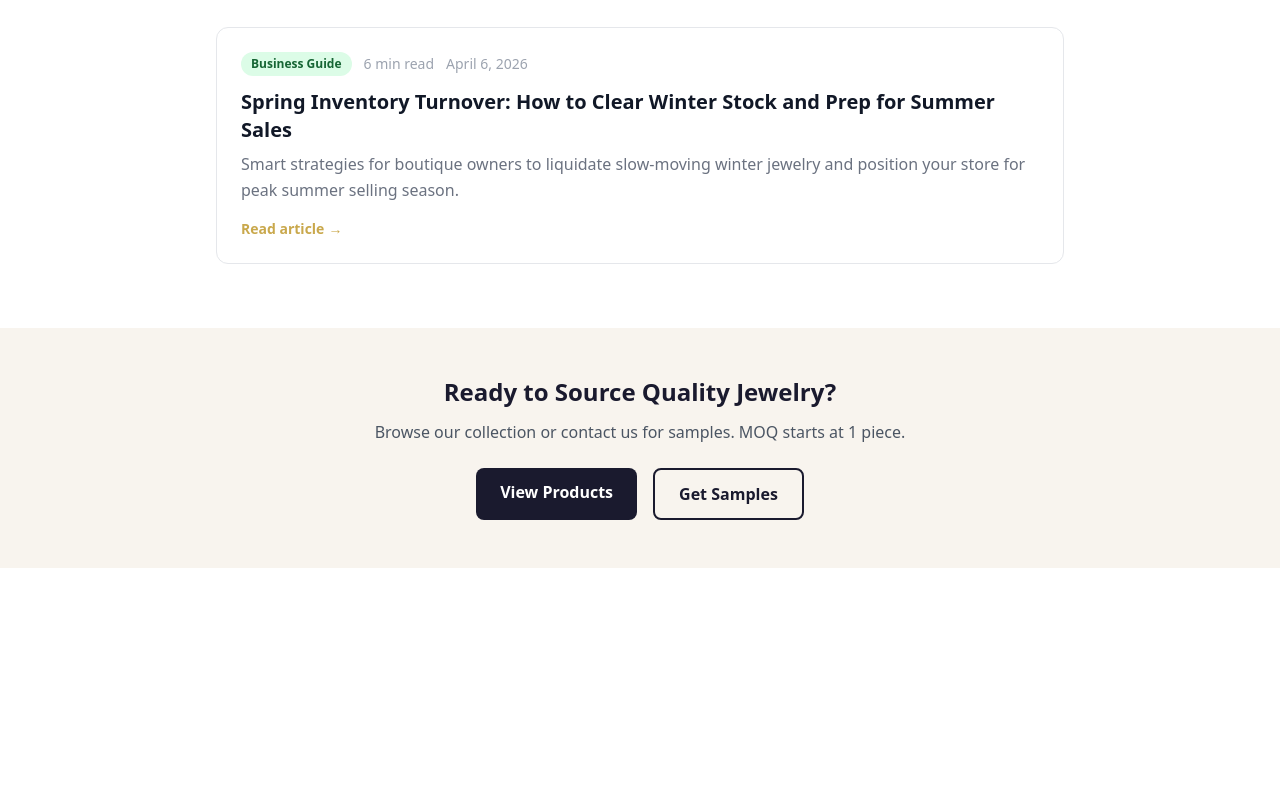
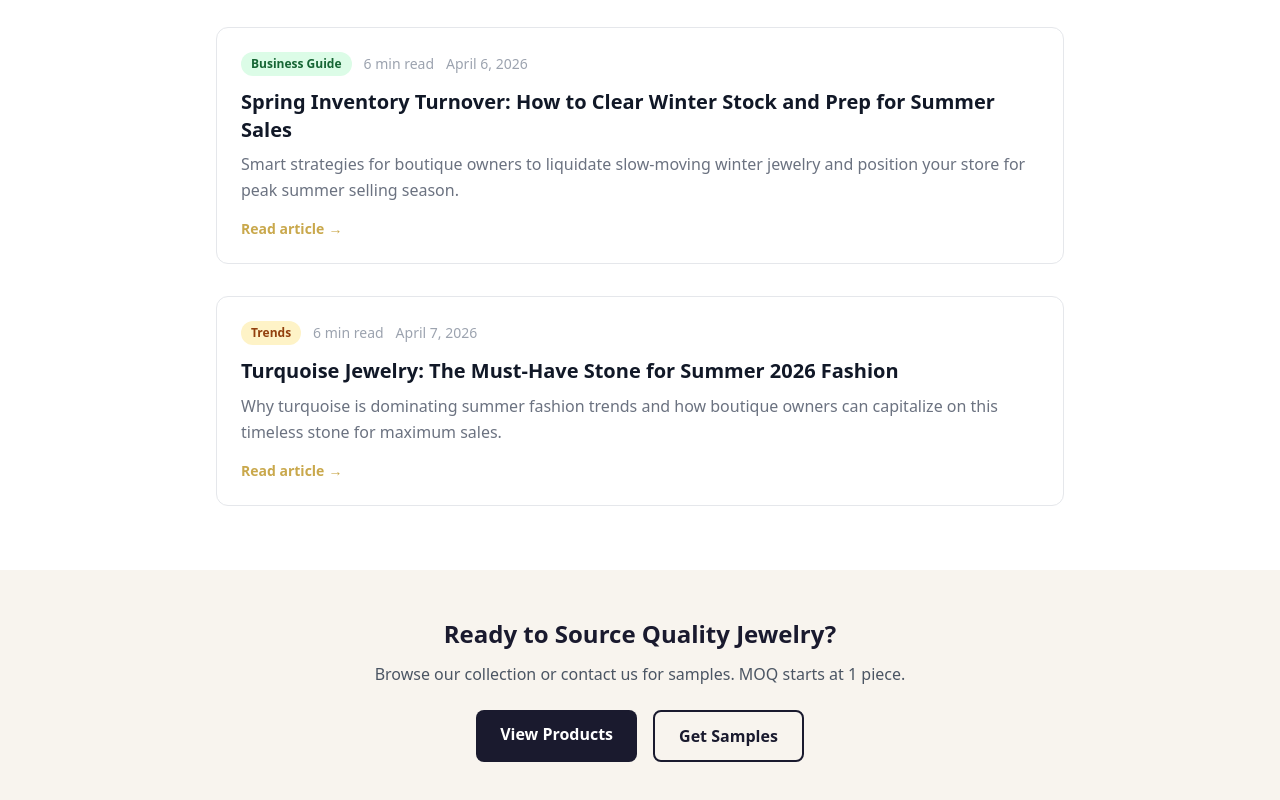
Before and after one commit to apriljacky1988-collab/sheplusjewelry, a Next.js app: page /blog in a window 1280 px wide. Shown: the part 6970-7770 px from the top of the page. Before the commit the page ends 7538 px from the top, so only its background shows below. Built offline with nearby package versions, Linux system fonts and the light colour scheme.

Commit message:
Add daily SEO article: Turquoise Jewelry Summer Fashion 2026 (2026-04-07)

```diff
--- a/app/data/blog.ts
+++ b/app/data/blog.ts
@@ -2049,4 +2049,181 @@ We understand the April crunch. That's why we structure our wholesale program fo
 *Sheplus Jewelry supplies 160+ US boutiques with small-batch turquoise, pearl, and sterling silver jewelry. MOQ 1 piece for samples.*
     `.trim(),
   },
+
+  {
+    slug: 'turquoise-jewelry-summer-fashion-2026',
+    title: 'Turquoise Jewelry: The Must-Have Stone for Summer 2026 Fashion',
+    description: 'Why turquoise is dominating summer fashion trends and how boutique owners can capitalize on this timeless stone for maximum sales.',
+    date: '2026-04-07',
+    readTime: '6 min read',
+    category: 'Trends',
+    content: `
+## Why Turquoise Owns Summer 2026
+
+Every summer, certain jewelry pieces become non-negotiable for fashion-conscious buyers. This year, turquoise is that piece.
+
+From runway shows to Instagram feeds, turquoise jewelry is everywhere. The reasons are simple:
+- **Color psychology**: The blue-green hue evokes ocean, sky, and vacation
+- **Versatility**: Pairs with white summer dresses, denim, and neutral palettes
+- **Authenticity trend**: Buyers want genuine natural stones over synthetic
+- **Cross-demographic appeal**: Works for Gen Z festival-goers and Boomer resort travelers alike
+
+For boutique owners, turquoise isn't just trending—it's a proven summer revenue driver.
+
+## The Data Behind the Trend
+
+Search volume tells the story:
+
+| Keyword | April 2025 | April 2026 | Change |
+|---------|------------|------------|--------|
+| "turquoise necklace" | 14,800 | 22,400 | +51% |
+| "turquoise earrings" | 12,200 | 18,900 | +55% |
+| "turquoise jewelry" | 18,500 | 27,100 | +46% |
+| "boho turquoise" | 6,300 | 11,200 | +78% |
+
+**Social media momentum:**
+- #turquoisejewelry: 890K Instagram posts (up from 620K last year)
+- Turquoise jewelry TikTok views: 340M+ (and climbing)
+- Pinterest saves for turquoise: +67% year-over-year
+
+## Summer 2026 Turquoise Styles That Sell
+
+### 1. Chunky Beaded Statement Necklaces
+**The biggest seller.** Oversized turquoise beads (8-12mm) worn as standalone pieces.
+
+**Why it works:**
+- Photographs incredibly well for social media
+- Instant outfit transformer
+- Appeals to the "quiet luxury with a twist" aesthetic
+
+**Price sweet spot:** $68-$125 retail
+
+### 2. Turquoise + Gold Layered Sets
+Delicate turquoise pendants paired with gold chains of varying lengths.
+
+**Why it works:**
+- Customers buy the set (higher AOV)
+- Mixes two major trends (layering + turquoise)
+- Versatile for day-to-night wear
+
+**Price sweet spot:** $75-$140 retail for 2-3 piece sets
+
+### 3. Turquoise Drop Earrings
+The entry-point purchase. Lighter than necklaces for hot summer days.
+
+**Why it works:**
+- Lower price point = easier impulse buy
+- Universal appeal across age groups
+- Perfect for vacation/summer event purchases
+
+**Price sweet spot:** $35-$65 retail
+
+### 4. Western-Inspired Pieces
+Squash blossom motifs, crescent shapes, and silver-heavy designs.
+
+**Why it works:**
+- Western aesthetic is dominating fashion (Nashville, Yellowstone effect)
+- Higher perceived value
+- Strong in Southwest, Texas, and Midwest markets
+
+**Price sweet spot:** $85-$165 retail
+
+### 5. Turquoise + Pearl Combinations
+Freshwater pearl and turquoise together—two natural stones, one piece.
+
+**Why it works:**
+- Combines two bestsellers
+- Soft, feminine aesthetic
+- Unique positioning (most competitors don't offer this)
+
+**Price sweet spot:** $55-$95 retail
+
+## How to Merchandise Turquoise for Maximum Sales
+
+### Display Strategies
+
+**Color blocking:** Group turquoise together in dedicated displays. The concentrated color catches eyes from across the store.
+
+**Lifestyle photography:** Show turquoise on models at beaches, cafes, and outdoor events—not just on white backgrounds.
+
+**Pairing suggestions:** Create "complete the look" displays:
+- Turquoise necklace + white linen dress
+- Turquoise earrings + denim jacket
+- Turquoise bracelet stack + sundress
+
+### Pricing Psychology
+
+**Anchor high:** Place your most expensive turquoise piece ($150+) at eye level. It makes $75 pieces feel accessible.
+
+**Bundle deals:** "Buy necklace, get earrings 20% off" drives higher transaction values.
+
+**Scarcity messaging:** "Limited summer collection" or "Only 3 left" creates urgency.
+
+## Inventory Planning for Turquoise Season
+
+**Timeline for boutique buyers:**
+
+| Timeline | Action |
+|----------|--------|
+| **Now (Early April)** | Place initial turquoise orders for May delivery |
+| **Mid-April** | Reorder based on early sales; add new styles |
+| **May** | Peak turquoise buying season begins |
+| **June-July** | Maintain stock on bestsellers; clear slow movers |
+| **August** | Transition to fall inventory; last turquoise push |
+
+**Recommended mix for summer:**
+- 40% necklaces (biggest category)
+- 25% earrings (easy add-on sales)
+- 20% bracelets (stacking trend)
+- 15% rings (emerging category)
+
+## Marketing Messaging That Converts
+
+**For your website/social:**
+- "Genuine stabilized turquoise—never dyed howlite"
+- "925 sterling silver settings, nickel-free"
+- "Each piece unique—natural stone variations"
+- "Summer's must-have stone"
+
+**Email subject lines that work:**
+- "The stone everyone's wearing this summer"
+- "New turquoise just landed ☀️"
+- "Your summer jewelry wardrobe starts here"
+
+## Common Mistakes to Avoid
+
+**Stocking fake turquoise:** Dyed howlite or plastic destroys customer trust. Always source genuine stabilized turquoise.
+
+**Ordering too late:** By mid-May, suppliers are backlogged. Order now for May delivery.
+
+**Ignoring the story:** Customers want to know it's real. Display cards explaining "genuine stabilized turquoise" increase conversion.
+
+**Price positioning too low:** Genuine turquoise commands premium pricing. Underpricing signals lower quality.
+
+## Why Sheplus Jewelry for Summer 2026
+
+We've supplied turquoise jewelry through 20 summer seasons. We know what sells.
+
+**Our summer 2026 collection includes:**
+- Chunky beaded necklaces (our #1 summer SKU)
+- Layered turquoise + gold sets
+- Western-inspired squash blossom designs
+- Turquoise + pearl combinations
+- All genuine stabilized turquoise, 925 sterling silver
+
+**Ordering now:**
+- 1-piece samples available
+- 5-piece minimum production orders
+- 7-10 day sample delivery
+- 2-3 week production turnaround
+
+**Summer deadline:** Orders placed by April 15th deliver by early May—peak season ready.
+
+[Browse summer turquoise collection](https://www.sheplusjewelry.com/products) or email anna@sheplusjewelry.com to request samples.
+
+---
+
+*Sheplus Jewelry is a wholesale turquoise and pearl jewelry manufacturer supplying 160+ US boutiques. 20 years of experience. MOQ 1 piece for samples.*
+    `.trim(),
+  },
 ]
```
